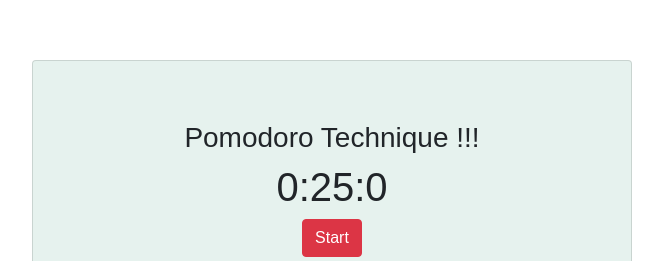
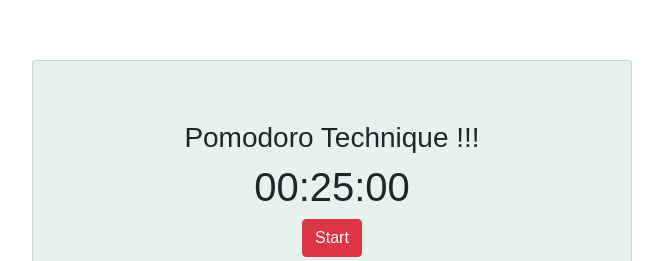
Before and after one commit to artobay/Time-Management-Technique, a React (Create React App) app: page / in a window 1280 px wide. Shown: the part 140-401 px from the top of the page, without its empty margins (308-971 px from the left). Built offline with nearby package versions, Linux system fonts and the light colour scheme.

Commit message:
moment is fixed and timer is showing twenty five mins

```diff
--- a/src/Timer/components/Timer.jsx
+++ b/src/Timer/components/Timer.jsx
@@ -6,15 +6,11 @@ import TimerConfig from './TimerConfig.jsx';
 
 // we need to the timing so we are going to refactor it to class component
 class Timer extends Component  {
+  state = {
+    currentTime: moment().hours(0).minutes(25).seconds(0),
 
-      constructor() {
-       super();
+  };
 
-        this.state = {
-          currentTime: moment.duration('25', 'minutes'),
-          baseTime: moment.duration('25', 'minutes'),
-        };
-      }
 
  render()
    {
--- a/src/Timer/components/TimerDisplay.jsx
+++ b/src/Timer/components/TimerDisplay.jsx
@@ -2,7 +2,8 @@ import React from 'react';
 
 const TimerDisplay = (props) => (
    <div className="row">
-   <h1 className="d-block mx-auto"> { `${props.currentTime.get('hours')}:${props.currentTime.get('minutes')}:${props.currentTime.get('seconds')}` } </h1>
+   <h1 className="d-block mx-auto">
+   { props.currentTime.format("HH:mm:ss") }  </h1>
    </div>
 );
 
```
